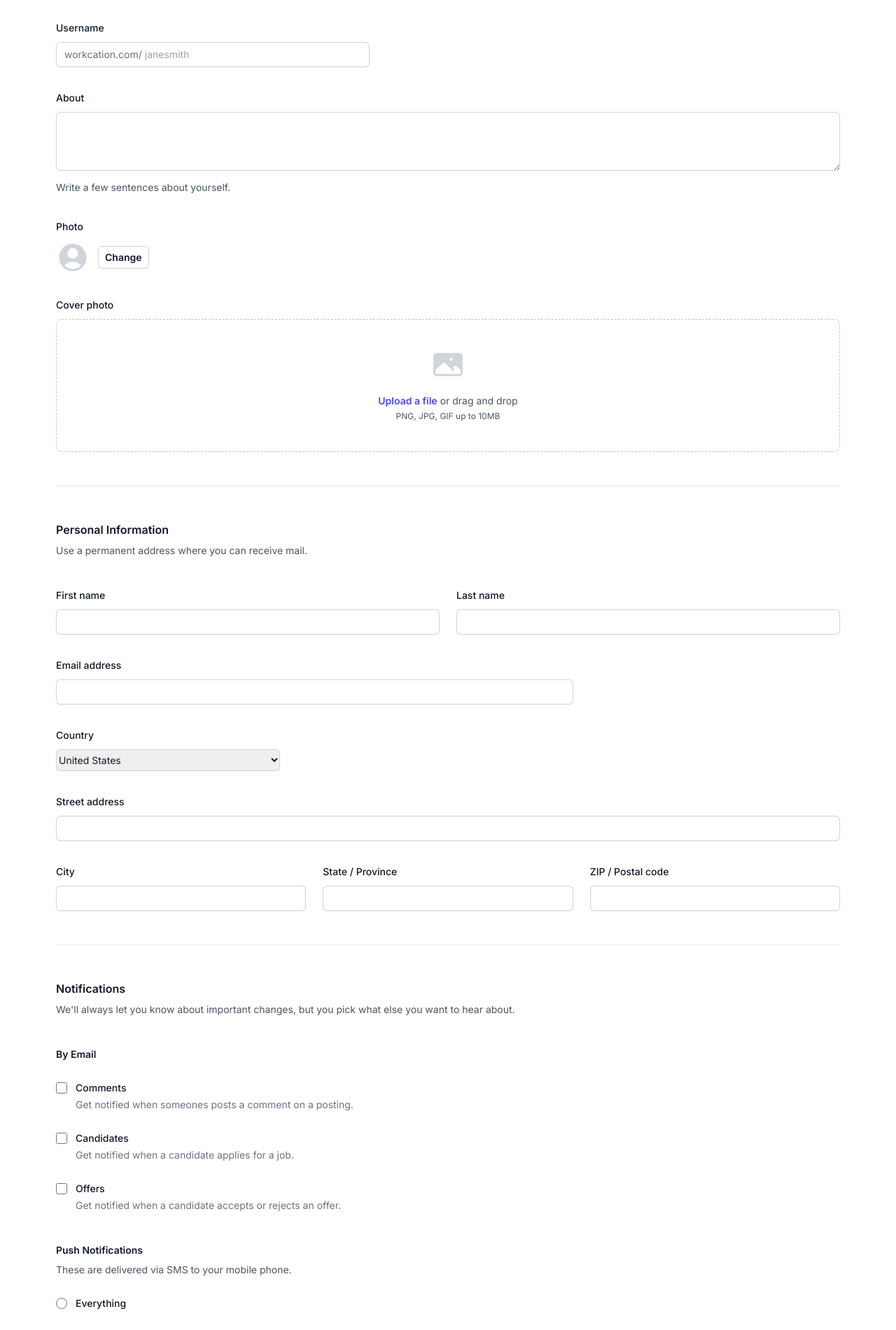
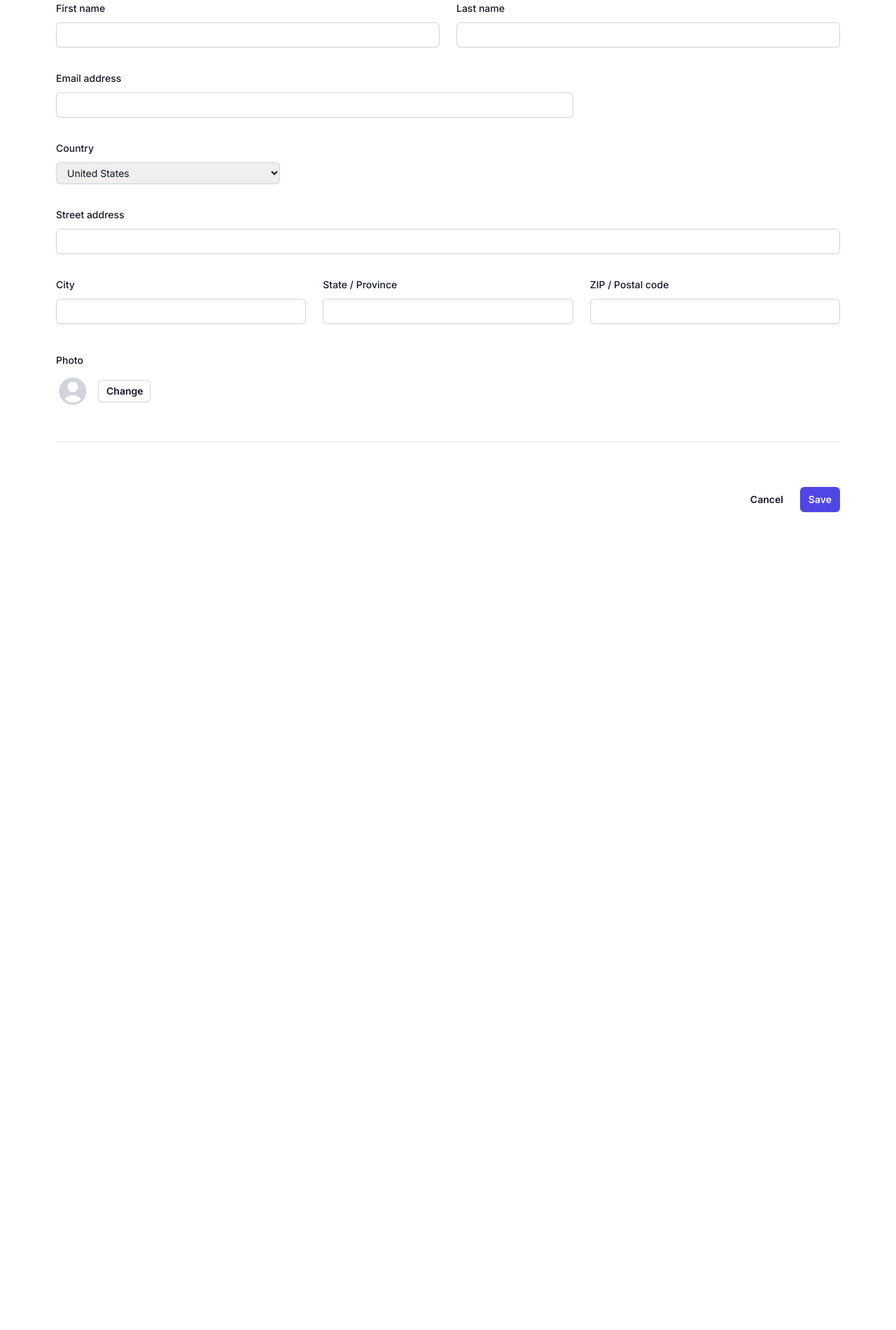
Before and after one commit to Mkdantas/cloudent, a Next.js app: page /pacients/new in a window 1280 px wide. Shown: the part 240-2141 px from the top of the page at 70% size. After the commit the page ends 1052 px from the top, so only its background shows below. Built offline with nearby package versions, Linux system fonts and the light colour scheme.

Commit message:
start pacient form functinoality

```diff
--- a/app/(pages)/pacients/new/page.tsx
+++ b/app/(pages)/pacients/new/page.tsx
@@ -7,89 +7,7 @@ export default function PacientForm() {
       <div className="space-y-12 px-20 py-10 text-gray-600">
         <Link href="/pacients" ><ArrowLeftIcon className="h-5 w-5 cursor-pointer "/></Link>
         <div className="border-b border-gray-900/10 pb-12">
-          <h2 className="text-base font-semibold leading-7 text-gray-900">Profile</h2>
-          <p className="mt-1 text-sm leading-6 text-gray-600">
-            This information will be displayed publicly so be careful what you share.
-          </p>
-
-          <div className="mt-10 grid grid-cols-1 gap-x-6 gap-y-8 sm:grid-cols-6">
-            <div className="sm:col-span-4">
-              <label htmlFor="username" className="block text-sm font-medium leading-6 text-gray-900">
-                Username
-              </label>
-              <div className="mt-2">
-                <div className="flex rounded-md shadow-sm ring-1 ring-inset ring-gray-300 focus-within:ring-2 focus-within:ring-inset focus-within:ring-indigo-600 sm:max-w-md">
-                  <span className="flex select-none items-center pl-3 text-gray-500 sm:text-sm">workcation.com/</span>
-                  <input
-                    type="text"
-                    name="username"
-                    id="username"
-                    autoComplete="username"
-                    className="block flex-1 border-0 bg-transparent py-1.5 pl-1 text-gray-900 placeholder:text-gray-400 focus:ring-0 sm:text-sm sm:leading-6"
-                    placeholder="janesmith"
-                  />
-                </div>
-              </div>
-            </div>
-
-            <div className="col-span-full">
-              <label htmlFor="about" className="block text-sm font-medium leading-6 text-gray-900">
-                About
-              </label>
-              <div className="mt-2">
-                <textarea
-                  id="about"
-                  name="about"
-                  rows={3}
-                  className="block w-full rounded-md border-0 py-1.5 text-gray-900 shadow-sm ring-1 ring-inset ring-gray-300 placeholder:text-gray-400 focus:ring-2 focus:ring-inset focus:ring-indigo-600 sm:text-sm sm:leading-6"
-                  defaultValue={''}
-                />
-              </div>
-              <p className="mt-3 text-sm leading-6 text-gray-600">Write a few sentences about yourself.</p>
-            </div>
-
-            <div className="col-span-full">
-              <label htmlFor="photo" className="block text-sm font-medium leading-6 text-gray-900">
-                Photo
-              </label>
-              <div className="mt-2 flex items-center gap-x-3">
-                <UserCircleIcon className="h-12 w-12 text-gray-300" aria-hidden="true" />
-                <button
-                  type="button"
-                  className="rounded-md bg-white px-2.5 py-1.5 text-sm font-semibold text-gray-900 shadow-sm ring-1 ring-inset ring-gray-300 hover:bg-gray-50"
-                >
-                  Change
-                </button>
-              </div>
-            </div>
-
-            <div className="col-span-full">
-              <label htmlFor="cover-photo" className="block text-sm font-medium leading-6 text-gray-900">
-                Cover photo
-              </label>
-              <div className="mt-2 flex justify-center rounded-lg border border-dashed border-gray-900/25 px-6 py-10">
-                <div className="text-center">
-                  <PhotoIcon className="mx-auto h-12 w-12 text-gray-300" aria-hidden="true" />
-                  <div className="mt-4 flex text-sm leading-6 text-gray-600">
-                    <label
-                      htmlFor="file-upload"
-                      className="relative cursor-pointer rounded-md bg-white font-semibold text-indigo-600 focus-within:outline-none focus-within:ring-2 focus-within:ring-indigo-600 focus-within:ring-offset-2 hover:text-indigo-500"
-                    >
-                      <span>Upload a file</span>
-                      <input id="file-upload" name="file-upload" type="file" className="sr-only" />
-                    </label>
-                    <p className="pl-1">or drag and drop</p>
-                  </div>
-                  <p className="text-xs leading-5 text-gray-600">PNG, JPG, GIF up to 10MB</p>
-                </div>
-              </div>
-            </div>
-          </div>
-        </div>
-
-        <div className="border-b border-gray-900/10 pb-12">
-          <h2 className="text-base font-semibold leading-7 text-gray-900">Personal Information</h2>
-          <p className="mt-1 text-sm leading-6 text-gray-600">Use a permanent address where you can receive mail.</p>
+          <h2 className="text-base font-semibold leading-7 text-gray-900">Create new pacient</h2>
 
           <div className="mt-10 grid grid-cols-1 gap-x-6 gap-y-8 sm:grid-cols-6">
             <div className="sm:col-span-3">
@@ -102,7 +20,7 @@ export default function PacientForm() {
                   name="first-name"
                   id="first-name"
                   autoComplete="given-name"
-                  className="block w-full rounded-md border-0 py-1.5 text-gray-900 shadow-sm ring-1 ring-inset ring-gray-300 placeholder:text-gray-400 focus:ring-2 focus:ring-inset focus:ring-indigo-600 sm:text-sm sm:leading-6"
+                  className="block w-full rounded-md border-0 py-1.5 pl-3 text-gray-900 shadow-sm ring-1 ring-inset ring-gray-300 placeholder:text-gray-400 focus:ring-2 focus:ring-inset focus:ring-indigo-600 sm:text-sm sm:leading-6"
                 />
               </div>
             </div>
@@ -117,7 +35,7 @@ export default function PacientForm() {
                   name="last-name"
                   id="last-name"
                   autoComplete="family-name"
-                  className="block w-full rounded-md border-0 py-1.5 text-gray-900 shadow-sm ring-1 ring-inset ring-gray-300 placeholder:text-gray-400 focus:ring-2 focus:ring-inset focus:ring-indigo-600 sm:text-sm sm:leading-6"
+                  className="block w-full rounded-md border-0 py-1.5 pl-3 text-gray-900 shadow-sm ring-1 ring-inset ring-gray-300 placeholder:text-gray-400 focus:ring-2 focus:ring-inset focus:ring-indigo-600 sm:text-sm sm:leading-6"
                 />
               </div>
             </div>
@@ -132,7 +50,7 @@ export default function PacientForm() {
                   name="email"
                   type="email"
                   autoComplete="email"
-                  className="block w-full rounded-md border-0 py-1.5 text-gray-900 shadow-sm ring-1 ring-inset ring-gray-300 placeholder:text-gray-400 focus:ring-2 focus:ring-inset focus:ring-indigo-600 sm:text-sm sm:leading-6"
+                  className="block w-full rounded-md border-0 py-1.5 pl-3 text-gray-900 shadow-sm ring-1 ring-inset ring-gray-300 placeholder:text-gray-400 focus:ring-2 focus:ring-inset focus:ring-indigo-600 sm:text-sm sm:leading-6"
                 />
               </div>
             </div>
@@ -146,7 +64,7 @@ export default function PacientForm() {
                   id="country"
                   name="country"
                   autoComplete="country-name"
-                  className="block w-full rounded-md border-0 py-1.5 text-gray-900 shadow-sm ring-1 ring-inset ring-gray-300 focus:ring-2 focus:ring-inset focus:ring-indigo-600 sm:max-w-xs sm:text-sm sm:leading-6"
+                  className="block w-full rounded-md border-0 py-1.5 pl-3 text-gray-900 shadow-sm ring-1 ring-inset ring-gray-300 focus:ring-2 focus:ring-inset focus:ring-indigo-600 sm:max-w-xs sm:text-sm sm:leading-6"
                 >
                   <option>United States</option>
                   <option>Canada</option>
@@ -165,7 +83,7 @@ export default function PacientForm() {
                   name="street-address"
                   id="street-address"
                   autoComplete="street-address"
-                  className="block w-full rounded-md border-0 py-1.5 text-gray-900 shadow-sm ring-1 ring-inset ring-gray-300 placeholder:text-gray-400 focus:ring-2 focus:ring-inset focus:ring-indigo-600 sm:text-sm sm:leading-6"
+                  className="block w-full rounded-md border-0 py-1.5 pl-3 text-gray-900 shadow-sm ring-1 ring-inset ring-gray-300 placeholder:text-gray-400 focus:ring-2 focus:ring-inset focus:ring-indigo-600 sm:text-sm sm:leading-6"
                 />
               </div>
             </div>
@@ -180,7 +98,7 @@ export default function PacientForm() {
                   name="city"
                   id="city"
                   autoComplete="address-level2"
-                  className="block w-full rounded-md border-0 py-1.5 text-gray-900 shadow-sm ring-1 ring-inset ring-gray-300 placeholder:text-gray-400 focus:ring-2 focus:ring-inset focus:ring-indigo-600 sm:text-sm sm:leading-6"
+                  className="block w-full rounded-md border-0 py-1.5 pl-3 text-gray-900 shadow-sm ring-1 ring-inset ring-gray-300 placeholder:text-gray-400 focus:ring-2 focus:ring-inset focus:ring-indigo-600 sm:text-sm sm:leading-6"
                 />
               </div>
             </div>
@@ -195,7 +113,7 @@ export default function PacientForm() {
                   name="region"
                   id="region"
                   autoComplete="address-level1"
-                  className="block w-full rounded-md border-0 py-1.5 text-gray-900 shadow-sm ring-1 ring-inset ring-gray-300 placeholder:text-gray-400 focus:ring-2 focus:ring-inset focus:ring-indigo-600 sm:text-sm sm:leading-6"
+                  className="block w-full rounded-md border-0 py-1.5 pl-3 text-gray-900 shadow-sm ring-1 ring-inset ring-gray-300 placeholder:text-gray-400 focus:ring-2 focus:ring-inset focus:ring-indigo-600 sm:text-sm sm:leading-6"
                 />
               </div>
             </div>
@@ -210,112 +128,26 @@ export default function PacientForm() {
                   name="postal-code"
                   id="postal-code"
                   autoComplete="postal-code"
-                  className="block w-full rounded-md border-0 py-1.5 text-gray-900 shadow-sm ring-1 ring-inset ring-gray-300 placeholder:text-gray-400 focus:ring-2 focus:ring-inset focus:ring-indigo-600 sm:text-sm sm:leading-6"
+                  className="block w-full rounded-md border-0 py-1.5 pl-3 text-gray-900 shadow-sm ring-1 ring-inset ring-gray-300 placeholder:text-gray-400 focus:ring-2 focus:ring-inset focus:ring-indigo-600 sm:text-sm sm:leading-6"
                 />
               </div>
             </div>
           </div>
-        </div>
-
-        <div className="border-b border-gray-900/10 pb-12">
-          <h2 className="text-base font-semibold leading-7 text-gray-900">Notifications</h2>
-          <p className="mt-1 text-sm leading-6 text-gray-600">
-            We'll always let you know about important changes, but you pick what else you want to hear about.
-          </p>
-
-          <div className="mt-10 space-y-10">
-            <fieldset>
-              <legend className="text-sm font-semibold leading-6 text-gray-900">By Email</legend>
-              <div className="mt-6 space-y-6">
-                <div className="relative flex gap-x-3">
-                  <div className="flex h-6 items-center">
-                    <input
-                      id="comments"
-                      name="comments"
-                      type="checkbox"
-                      className="h-4 w-4 rounded border-gray-300 text-indigo-600 focus:ring-indigo-600"
-                    />
-                  </div>
-                  <div className="text-sm leading-6">
-                    <label htmlFor="comments" className="font-medium text-gray-900">
-                      Comments
-                    </label>
-                    <p className="text-gray-500">Get notified when someones posts a comment on a posting.</p>
-                  </div>
-                </div>
-                <div className="relative flex gap-x-3">
-                  <div className="flex h-6 items-center">
-                    <input
-                      id="candidates"
-                      name="candidates"
-                      type="checkbox"
-                      className="h-4 w-4 rounded border-gray-300 text-indigo-600 focus:ring-indigo-600"
-                    />
-                  </div>
-                  <div className="text-sm leading-6">
-                    <label htmlFor="candidates" className="font-medium text-gray-900">
-                      Candidates
-                    </label>
-                    <p className="text-gray-500">Get notified when a candidate applies for a job.</p>
-                  </div>
-                </div>
-                <div className="relative flex gap-x-3">
-                  <div className="flex h-6 items-center">
-                    <input
-                      id="offers"
-                      name="offers"
-                      type="checkbox"
-                      className="h-4 w-4 rounded border-gray-300 text-indigo-600 focus:ring-indigo-600"
-                    />
-                  </div>
-                  <div className="text-sm leading-6">
-                    <label htmlFor="offers" className="font-medium text-gray-900">
-                      Offers
-                    </label>
-                    <p className="text-gray-500">Get notified when a candidate accepts or rejects an offer.</p>
-                  </div>
-                </div>
+          <div className="mt-10 grid grid-cols-1 gap-x-6 gap-y-8 sm:grid-cols-6">
+            <div className="col-span-full">
+              <label htmlFor="photo" className="block text-sm font-medium leading-6 text-gray-900">
+                Photo
+              </label>
+              <div className="mt-2 flex items-center gap-x-3">
+                <UserCircleIcon className="h-12 w-12 text-gray-300" aria-hidden="true" />
+                <button
+                  type="button"
+                  className="rounded-md bg-white px-2.5 py-1.5 pl-3 text-sm font-semibold text-gray-900 shadow-sm ring-1 ring-inset ring-gray-300 hover:bg-gray-50"
+                >
+                  Change
+                </button>
               </div>
-            </fieldset>
-            <fieldset>
-              <legend className="text-sm font-semibold leading-6 text-gray-900">Push Notifications</legend>
-              <p className="mt-1 text-sm leading-6 text-gray-600">These are delivered via SMS to your mobile phone.</p>
-              <div className="mt-6 space-y-6">
-                <div className="flex items-center gap-x-3">
-                  <input
-                    id="push-everything"
-                    name="push-notifications"
-                    type="radio"
-                    className="h-4 w-4 border-gray-300 text-indigo-600 focus:ring-indigo-600"
-                  />
-                  <label htmlFor="push-everything" className="block text-sm font-medium leading-6 text-gray-900">
-                    Everything
-                  </label>
-                </div>
-                <div className="flex items-center gap-x-3">
-                  <input
-                    id="push-email"
-                    name="push-notifications"
-                    type="radio"
-                    className="h-4 w-4 border-gray-300 text-indigo-600 focus:ring-indigo-600"
-                  />
-                  <label htmlFor="push-email" className="block text-sm font-medium leading-6 text-gray-900">
-                    Same as email
-                  </label>
-                </div>
-                <div className="flex items-center gap-x-3">
-                  <input
-                    id="push-nothing"
-                    name="push-notifications"
-                    type="radio"
-                    className="h-4 w-4 border-gray-300 text-indigo-600 focus:ring-indigo-600"
-                  />
-                  <label htmlFor="push-nothing" className="block text-sm font-medium leading-6 text-gray-900">
-                    No push notifications
-                  </label>
-                </div>
-              </div>
-            </fieldset>
+            </div>
           </div>
         </div>
       </div>
--- a/app/components/Navbar.tsx
+++ b/app/components/Navbar.tsx
@@ -35,7 +35,7 @@ export default function Navbar() {
   return (
     <>
       {pathname !== "/login" && (
-        <div className="min-h-full sticky top-0 z-50 shadow">
+        <div className="min-h-full sticky top-0 z-50 overflow-hidden shadow">
           <Disclosure as="nav" className="bg-white">
             {({ open }) => (
               <>
--- a/app/layout.tsx
+++ b/app/layout.tsx
@@ -16,7 +16,7 @@ export default function Layout({ children }: { children: React.ReactNode }) {
     <html lang="en">
       <body className={inter.className}>
         <Navbar />
-        <main className="">{children}</main>
+        <main className="overflow-auto">{children}</main>
       </body>
     </html>
   );
```
